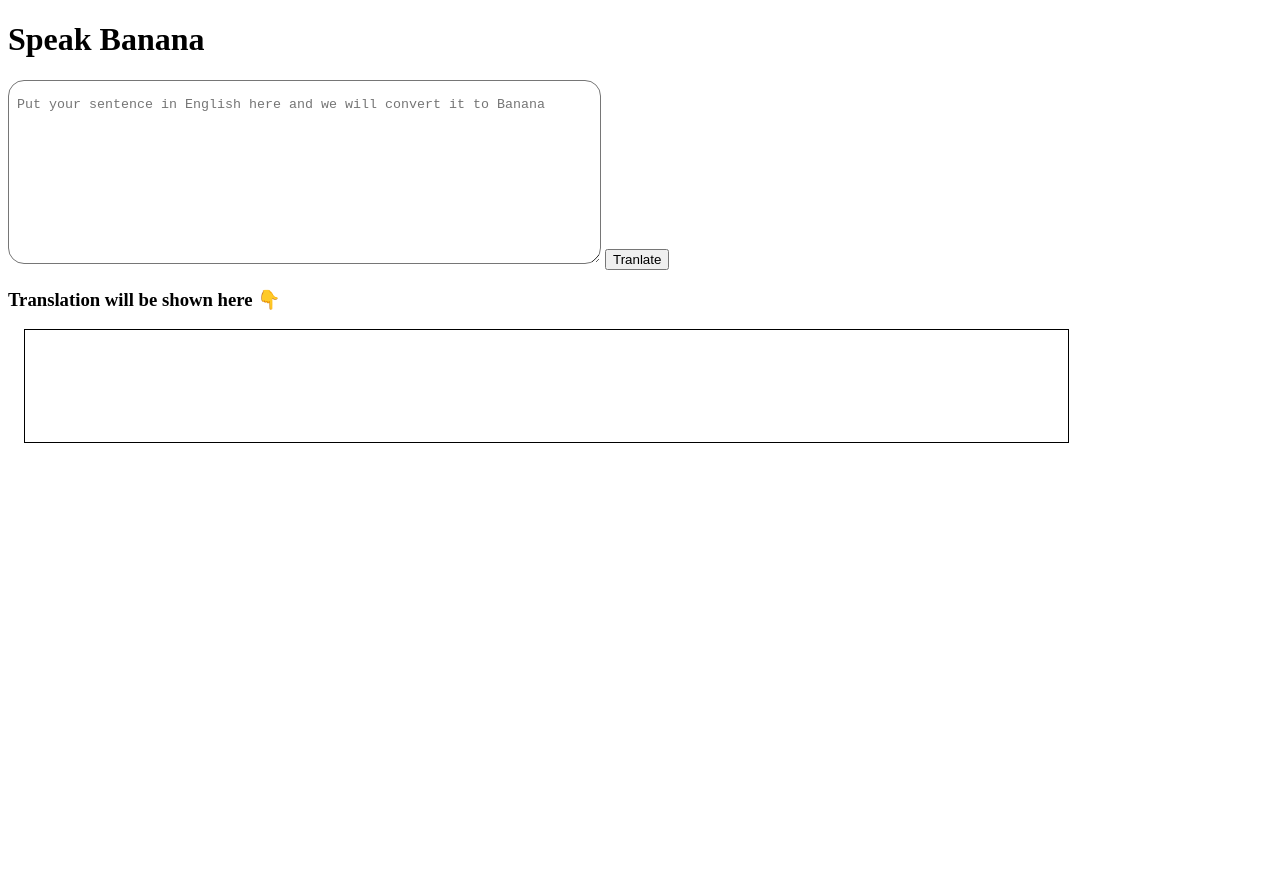
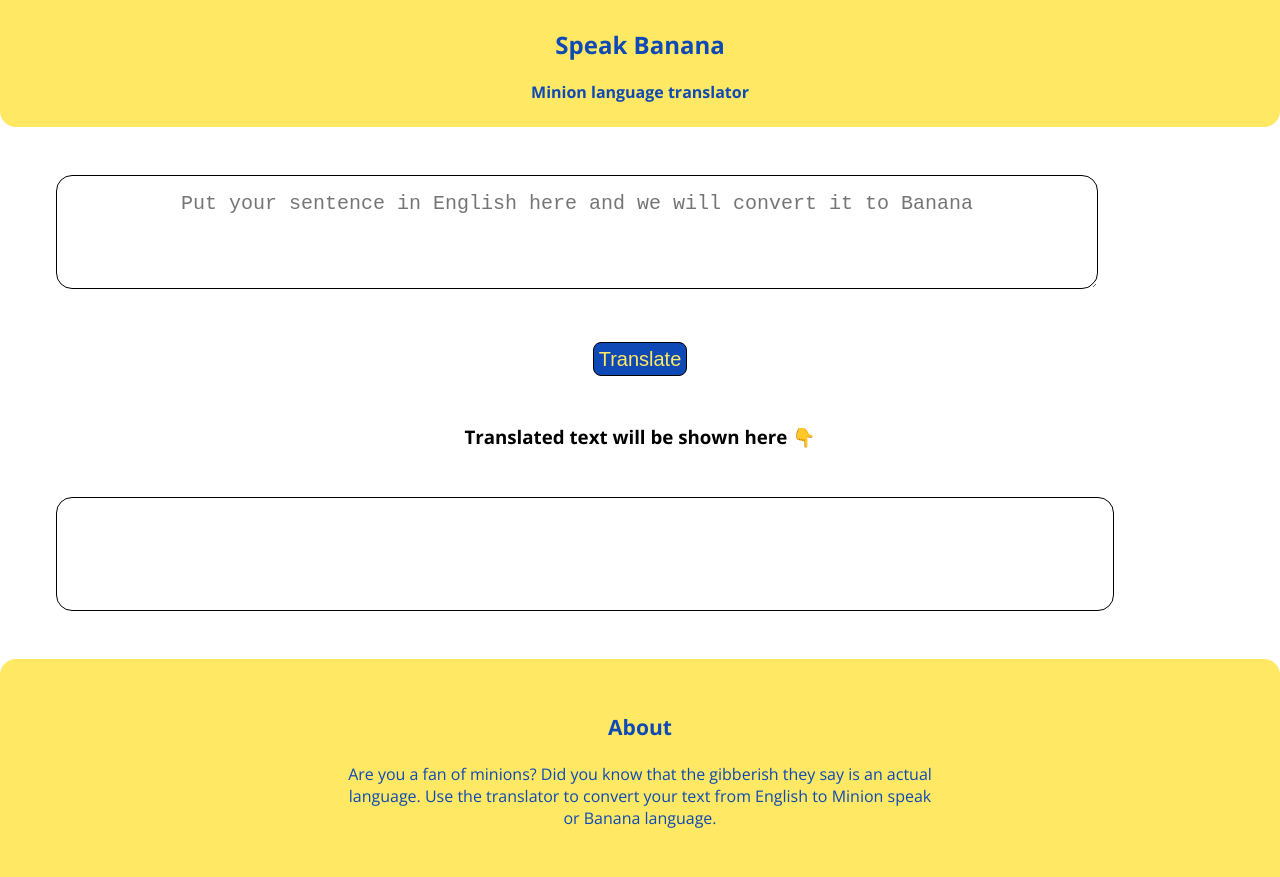
Before and after one commit to vids12/Banana-talk, a plain HTML site: page index.html in a window 1280 px wide. Before the commit the page ends 800 px from the top, so only its background shows below. Drawn offline with nearby package versions, Linux system fonts and the light colour scheme.

Commit message:
completed

```diff
--- a/index.html
+++ b/index.html
@@ -7,11 +7,19 @@
     <link rel="stylesheet" href="style.css">
 </head>
 <body>
-    <h1>Speak Banana</h1>
-    <textarea  id="text-input" cols="70" rows="10" placeholder="Put your sentence in English here and we will convert it to Banana"></textarea>
-    <button id="btn-translate">Tranlate</button>
-    <h3>Translation will be shown here 👇</h3>
+    <nav class="navigation">
+        <div class="nav-brand"><h1>Speak Banana</h1>
+        <p> Minion language translator</p></div>
+    </nav>
+    <!-- <h1>Speak Banana</h1> -->
+    <textarea id="text-input"  placeholder="Put your sentence in English here and we will convert it to Banana"></textarea><br>
+    <div class="btn"><button id="btn-translate">Translate</button></div>
+    <h3>Translated text will be shown here 👇</h3>
     <div id="output"></div>
+    <footer class="footer">
+        <div class="footer-header"><h3>About</h3></div>
+        <div class="container container-center"><p>Are you a fan of minions? Did you know that the gibberish they say is an actual language. Use the translator to convert your text from English to Minion speak or Banana language.</p></div>
+    </footer>
     <script src="app.js" type="text/javascript"></script>
 </body>
 </html>
--- a/style.css
+++ b/style.css
@@ -1,11 +1,78 @@
+@import url('https://fonts.googleapis.com/css2?family=Open+Sans:wght@400;700&display=swap');
+body{
+    font-family: 'Open Sans', sans-serif;
+    margin:0rem;
+}
+:root{
+    --primary-colors:#FFE863;
+    --secondary-colors: #0E49B5;
+}
+.container{
+    padding: 0rem 1rem;
+}
+.container-center{
+    max-width: 600px;
+    margin: auto;
+}
+.navigation{
+    background-color: var(--primary-colors);
+    border-bottom-left-radius: 1rem;
+    border-bottom-right-radius: 1rem;
+    color: var(--secondary-colors);
+    padding: 0.5rem 1rem;
+}
+.navigation .nav-brand{
+    font-size: 1rem;
+    font-weight: 700;
+    text-align: center;
+}
+h3{
+    text-align: center;
+}
 textarea{
+    width: 80%;
+    height: 10vh;
+    margin: 3rem 3.5rem;
     border-radius: 1rem;
     padding: 1rem 0.5rem;
+    border: 1px solid black;
+    text-align: center;
+    font-size: 20px;
+}
+button{
+    border-radius: 0.5rem;
+    border: 1px solid black;
+    font-size: 20px;
+    padding: 0.3rem 0.3rem;
+    box-sizing: border-box;
+    vertical-align: middle;
+    background-color: var(--secondary-colors);
+    color: var(--primary-colors)
+}
+
+.btn{
+    display: flex;
+    justify-content: center;
+    margin-bottom: 3rem;
 }
 #output{
     border: 1px solid black;
     height: 10vh;
     width: 80%;
-    margin: 1rem;
+    margin: 3rem 3.5rem;
     padding: 1rem;
+    border-radius: 1rem;
+    font-size: 20px;
 }
+.footer{
+    text-align: center;
+    background-color: var(--primary-colors);
+    color: var(--secondary-colors);
+    border-top-right-radius: 1rem;
+    border-top-left-radius: 1rem;
+    padding: 2rem 1rem;
+}
+.footer .footer-header{
+    font-weight: bold;
+    font-size: large;
+}
```
